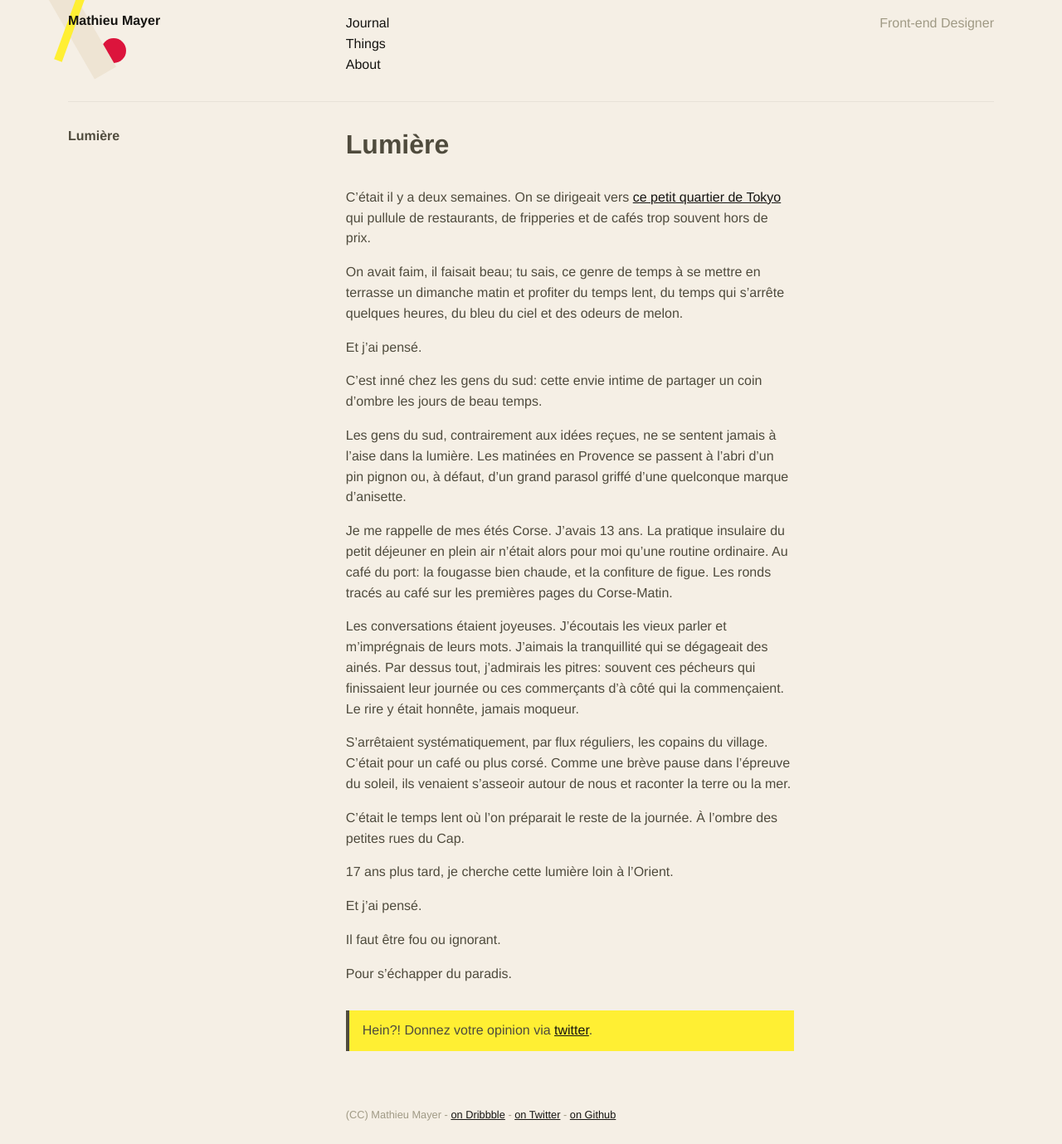
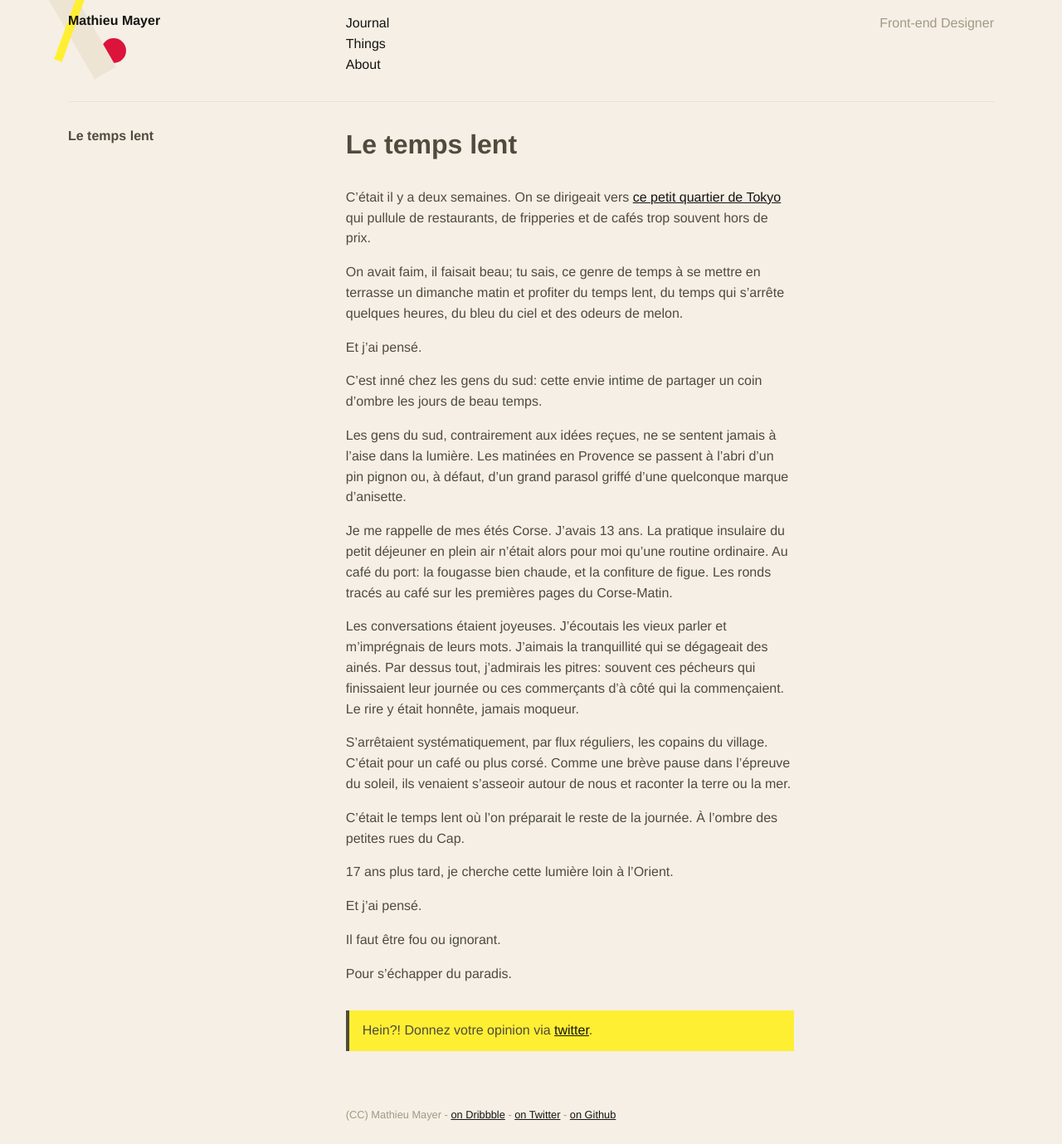
Before and after one commit to mx3m/mx3m.github.io, a Jekyll site: the page built from _posts/2015-06-29-le-temps-lent.markdown, in a window 1280 px wide. Shown: the whole page at 83% size. Built offline with Jekyll 4.4.1, drawn with Linux system fonts in a browser that asks for light colours; nearby versions of some CDN libraries.

Commit message:
title edit

```diff
--- a/_posts/2015-06-29-lumiere.markdown
+++ b/_posts/2015-06-29-le-temps-lent.markdown
@@ -1,6 +1,6 @@
 ---
 layout:   post
-title:    "Lumière"
+title:    "Le temps lent"
 date:     2015-06-29 14:00:00
 lang:     fr
 ---
```
